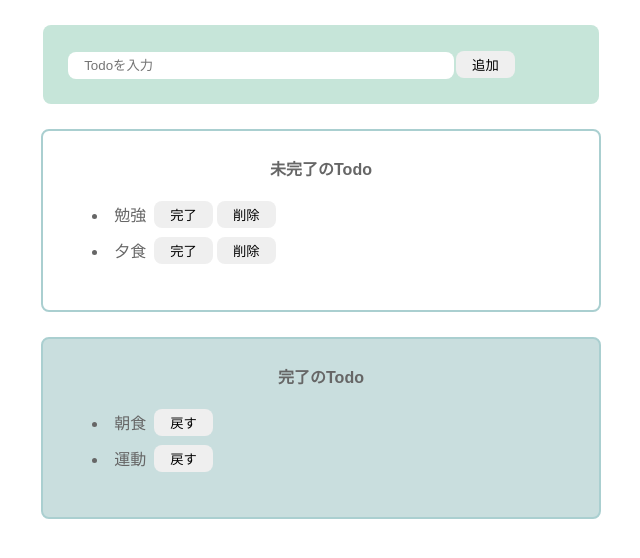
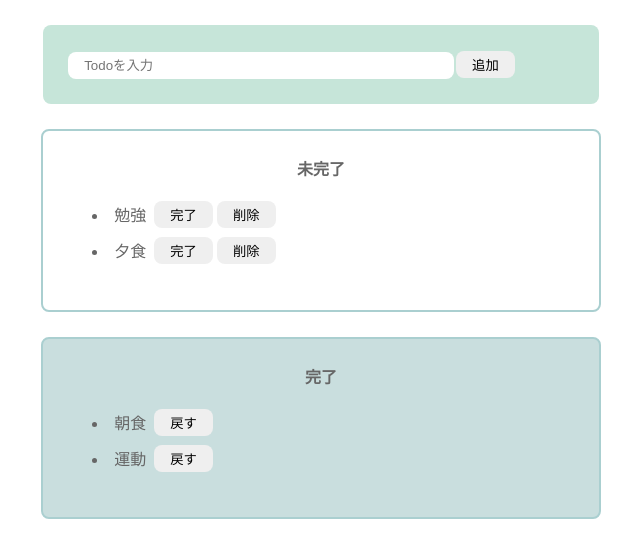
Before and after one commit to Chayney/react-todo, a React app: page / in a window 1280 px wide. Shown: the top 558 px of the page, without its empty margins (319-959 px from the left). Built offline with nearby package versions, Linux system fonts and the light colour scheme.

Commit message:
コンポーネント化

```diff
--- a/src/components/CompleteTodo.jsx
+++ b/src/components/CompleteTodo.jsx
@@ -3,7 +3,7 @@
     const { todos, onClickBack } = props;
     return (
         <div className="complete-area">
-            <p className="title">完了のTodo</p>
+            <p className="title">完了</p>
             <ul>
                 {todos.map((todo, index) => (
                     <li key={todo}>
--- a/src/components/IncompleteTodo.jsx
+++ b/src/components/IncompleteTodo.jsx
@@ -3,7 +3,7 @@
     const { todos, onClickComplete, onClickDelete } = props;
     return (
         <div className="incomplete-area">
-            <p className="title">未完了のTodo</p>
+            <p className="title">未完了</p>
             <ul>
                 {todos.map((todo, index) => (
                     <li key={todo}>
```
